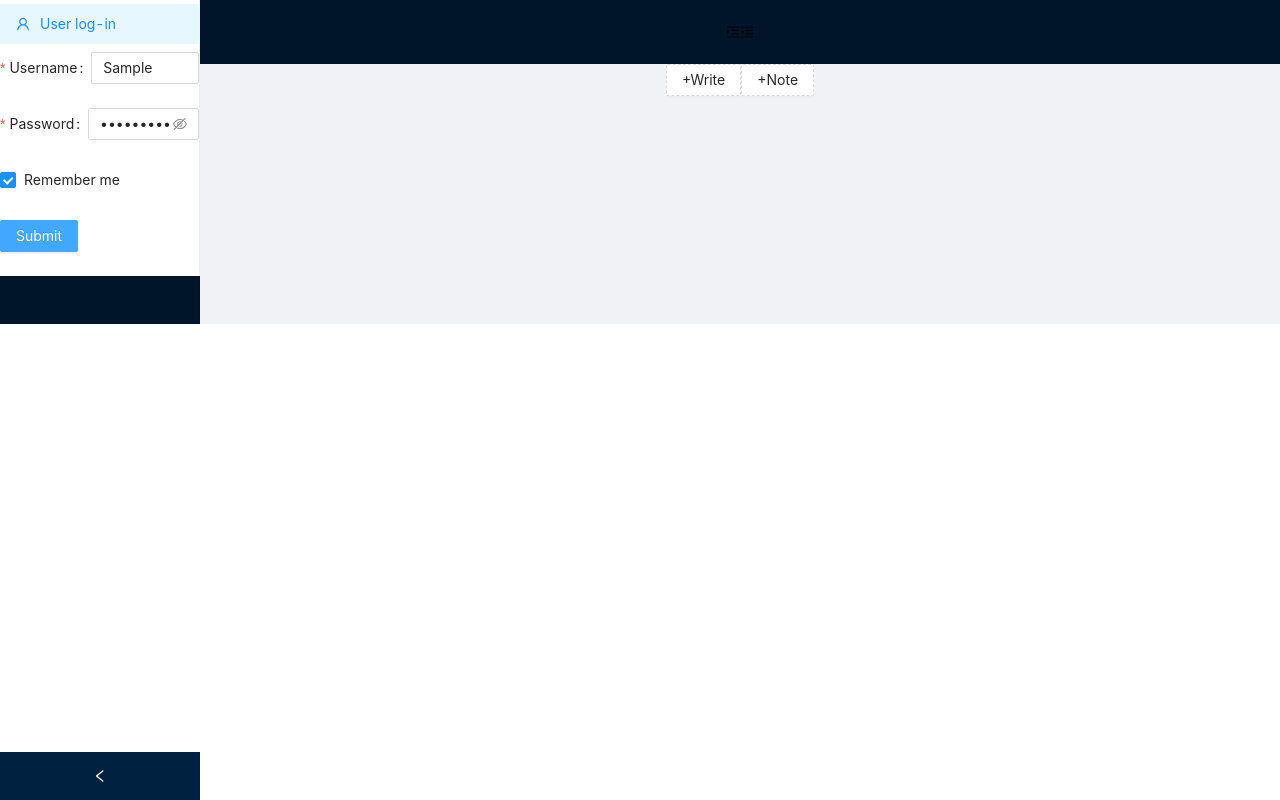
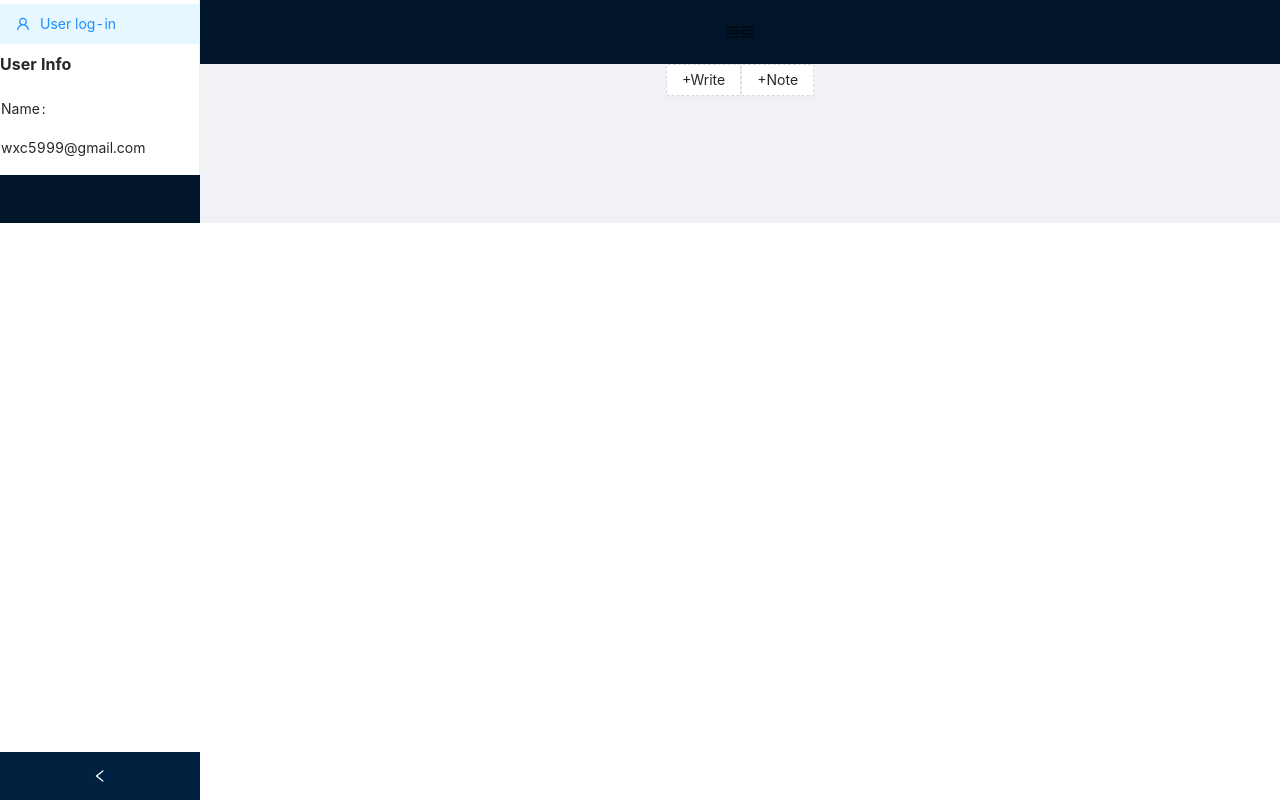
Before and after one commit to jieunyez/Al-bot-prototype, a React (Create React App) app in the folder frontend/: page / in a window 1280 px wide. Both pictures are taken after typing "Sample", "Sample123" into the empty fields and a click on the button "Submit". Built offline with nearby package versions, Linux system fonts and the light colour scheme.

Commit message:
Frontend documentations part 1

```diff
--- a/frontend/src/components/Note.js
+++ b/frontend/src/components/Note.js
@@ -3,8 +3,7 @@ import { Input } from 'antd';
 
 const { TextArea } = Input;
 
-function Note() {//存writing input
-
+function Note() {
 
     return (
         <>
--- a/frontend/src/components/User.js
+++ b/frontend/src/components/User.js
@@ -1,5 +1,6 @@
-import React from 'react';
-import { Form, Input, Button, Checkbox } from 'antd';
+import React, { useState } from 'react';
+import { Form, Input, Button, Checkbox, Descriptions} from 'antd';
+
 
 
 function User () {
@@ -11,8 +12,20 @@ function User () {
     console.log('Failed:', errorInfo);
   };
 
+  const [Submitted, setSubmitted] = useState(false);
+
+  function handleSubmit() {
+    setSubmitted(!Submitted);
+  }
+
+
   return (
     <>
+    {Submitted?
+    <Descriptions title="User Info" layout="vertical">
+    <Descriptions.Item label="Name">wxc5999@gmail.com</Descriptions.Item>
+  </Descriptions>
+  :
 <Form
 //{...layout}
 name="basic"
@@ -53,11 +66,13 @@ function User () {
 </Form.Item>
 
 <Form.Item >
-        <Button type="primary" htmlType="submit">
+  <Button type="primary" htmlType="submit" onClick = {() => handleSubmit()}>
     Submit
   </Button>
 </Form.Item>
 </Form>
+    }
+
 
     </>
   )
--- a/frontend/src/components/Writing.js
+++ b/frontend/src/components/Writing.js
@@ -22,8 +22,8 @@ const paramData = {
 
 function Writing() {
 
-    const [writing, setWriting] = useState(''); //存writing input
-    const [selections, setSelections] = useState([]);  //存不同model的选项
+    const [writing, setWriting] = useState(''); //stete for saving writing input
+    const [selections, setSelections] = useState([]);  //state for saving the selection of the model
     const [output,setOutput] = useState(null);
 
     function handleModel(activeKey) {
@@ -44,7 +44,7 @@ function Writing() {
     const sendareq = async() => {
       // delete id later
       const reqData= { model : modelData[selections[0]], writing: writing, id: 1}
-      // TO DO : change model 逻辑写在前端
+      // TO DO : change modeling logic could be done in frontend
       let here_idx= 1;
 
       for (let kkkey in paramData[modelData[selections[0]]]) {
@@ -71,7 +71,7 @@ function Writing() {
     }
 
     function handleCallBackend(w,s) {
-      console.log(`writing ${w}`);  //how to add w to reqdata also??????????
+      console.log(`writing ${w}`);
       console.log(`writing ${s}`);
       //call backend
       sendareq();
```
Lines whose indentation alone changed are shown as unchanged.
